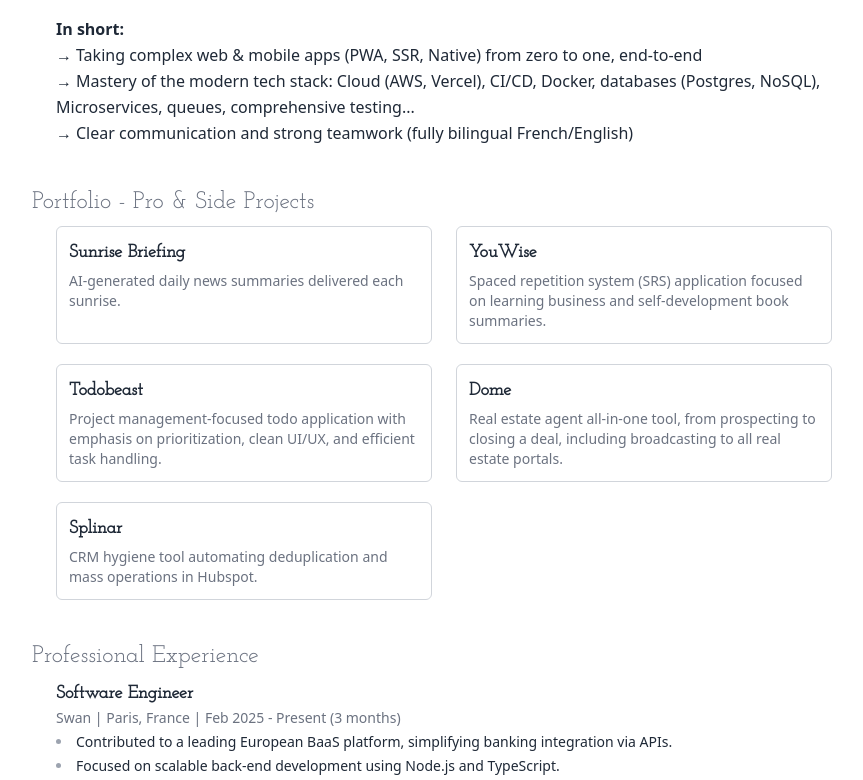
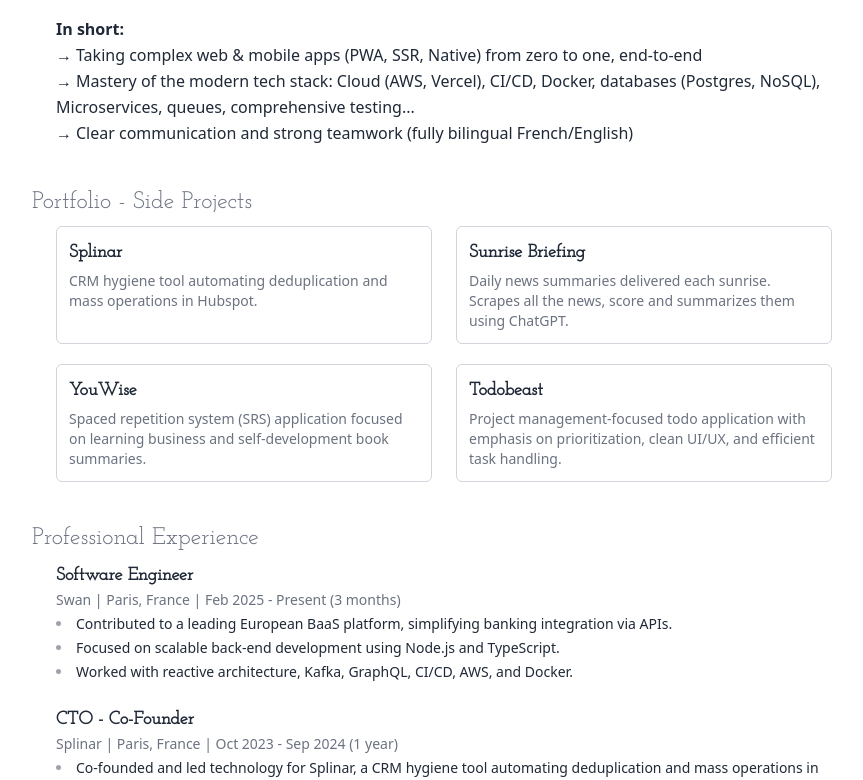
Before and after one commit to bragagia/blog, a Next.js app: page / in a window 1280 px wide. Shown: the part 414-1194 px from the top of the page, without its empty margins (208-1071 px from the left). Built offline with nearby package versions, Linux system fonts and the light colour scheme; a web font is replaced by a local one.

Commit message:
Reorder side projects

```diff
--- a/app/page.tsx
+++ b/app/page.tsx
@@ -116,9 +116,22 @@
 
       {/* Side Projects Section */}
       <section className="mb-10">
-        <SectionTitle>Portfolio - Pro & Side Projects</SectionTitle>
+        <SectionTitle>Portfolio - Side Projects</SectionTitle>
         <SectionContent>
           <div className="grid grid-cols-2 gap-x-6 gap-y-5 text-gray-800 text-sm">
+            <ul className="space-y-1 group border border-gray-300 p-3 rounded-md">
+              <li className="text-lg font-semibold text-gray-800 josefin mb-1 flex flex-row justify-between items-center">
+                <div>Splinar</div>
+                <div className="text-xs text-gray-500 opacity-0 group-hover:opacity-100">
+                  #offline
+                </div>
+              </li>
+              <li className="text-sm text-gray-500 mb-1 font-light">
+                CRM hygiene tool automating deduplication and mass operations in
+                Hubspot.
+              </li>
+            </ul>
+
             <ul className="space-y-1 group border border-gray-300 p-3 rounded-md">
               <li className="text-lg font-semibold text-gray-800 josefin mb-1 flex flex-row justify-between items-center">
                 <div>Sunrise Briefing</div>
@@ -127,7 +140,8 @@
                 </div>
               </li>
               <li className="text-sm text-gray-500 mb-1 font-light">
-                AI-generated daily news summaries delivered each sunrise.
+                Daily news summaries delivered each sunrise. Scrapes all the
+                news, score and summarizes them using ChatGPT.
               </li>
             </ul>
 
@@ -154,32 +168,6 @@
               <li className="text-sm text-gray-500 mb-1 font-light">
                 Project management-focused todo application with emphasis on
                 prioritization, clean UI/UX, and efficient task handling.
-              </li>
-            </ul>
-
-            <ul className="space-y-1 group border border-gray-300 p-3 rounded-md">
-              <li className="text-lg font-semibold text-gray-800 josefin mb-1 flex flex-row justify-between items-center">
-                <div>Dome</div>
-                <div className="text-xs text-gray-500 opacity-0 group-hover:opacity-100">
-                  #offline
-                </div>
-              </li>
-              <li className="text-sm text-gray-500 mb-1 font-light">
-                Real estate agent all-in-one tool, from prospecting to closing a
-                deal, including broadcasting to all real estate portals.
-              </li>
-            </ul>
-
-            <ul className="space-y-1 group border border-gray-300 p-3 rounded-md">
-              <li className="text-lg font-semibold text-gray-800 josefin mb-1 flex flex-row justify-between items-center">
-                <div>Splinar</div>
-                <div className="text-xs text-gray-500 opacity-0 group-hover:opacity-100">
-                  #offline
-                </div>
-              </li>
-              <li className="text-sm text-gray-500 mb-1 font-light">
-                CRM hygiene tool automating deduplication and mass operations in
-                Hubspot.
               </li>
             </ul>
           </div>
```
